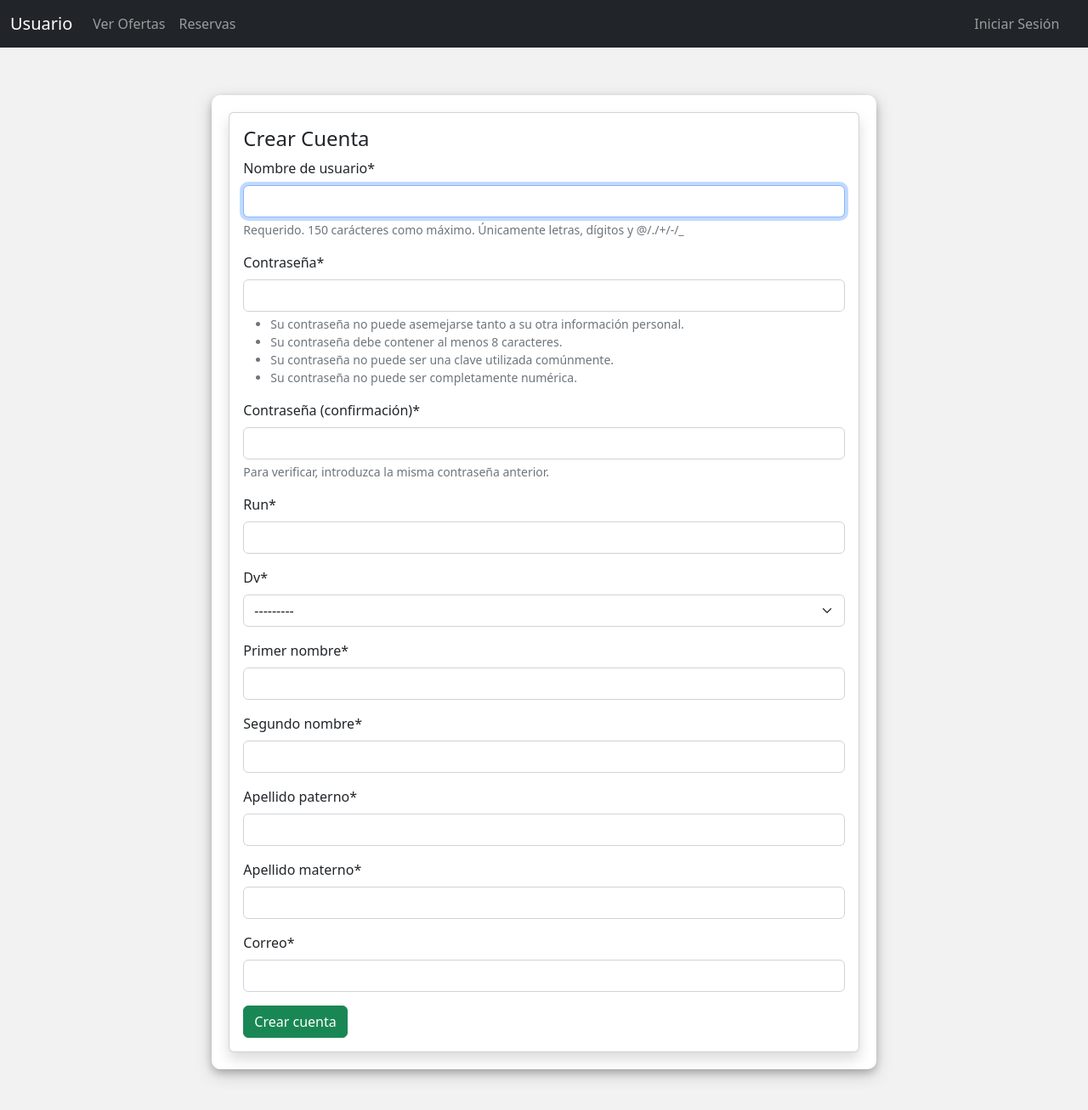
After one commit to JuanZweifel/veranumIng, a Django app: page /accounts/crear_cuenta in a window 1280 px wide. The commit adds this page. Shown: the whole page at 85% size. Run offline with Django 4.2, Linux system fonts and the light colour scheme; some libraries are stand-ins or nearby versions.

Commit message:
crear cuenta y modificar cuenta listos

```diff
--- a/app/forms.py
+++ b/app/forms.py
@@ -1,5 +1,7 @@
 from django import forms
-from .models import Tipo_habitacion, Habitacion
+from .models import Tipo_habitacion, Habitacion, Cliente
+from django.contrib.auth.forms import UserCreationForm
+from django.contrib.auth.models import User
 
 class frmAddTipo(forms.ModelForm):
     class Meta:
@@ -21,3 +23,25 @@ class frmModifHabitacion(forms.ModelForm):
     class Meta:
         model=Habitacion
         fields = ["tipo_habitacion", "cant_camas", "cant_banos", "estado_habitacion", "hotel"]
+
+
+class frmCrearCuenta(UserCreationForm):
+    class Meta:
+        model=User
+        fields=["username","password1","password2"]
+
+
+
+class frmPerfilCliente(forms.ModelForm):
+
+    class Meta:
+        model=Cliente
+        fields=["run","dv","primer_nombre","segundo_nombre","apellido_paterno","apellido_materno","correo"]
+
+
+
+class frmModifDatosCliente(forms.ModelForm):
+
+    class Meta:
+        model=Cliente
+        fields=["run","dv","primer_nombre","segundo_nombre","apellido_paterno","apellido_materno","correo"]
--- a/app/models.py
+++ b/app/models.py
@@ -1,10 +1,14 @@
 from django.db import models
 from django.core.validators import MinValueValidator, MaxValueValidator
+from django.contrib.auth.models import User
+from django.core.validators import RegexValidator
+# Create your models here.
 
-# Create your models here.
+validarletras = RegexValidator(r'^[a-zA-Z]*$', 'Ingrese solo letras')
+
 class Tipo_habitacion(models.Model):
     id_tipo_habitacion=models.AutoField(primary_key=True, null=False)
-    nom_tipo=models.CharField(max_length=50, null=False)
+    nom_tipo=models.CharField(max_length=50, null=False, unique=True, validators=[validarletras])
     descrip_tipo=models.TextField(null=True)
     precio=models.PositiveIntegerField(null=False,  validators=[MinValueValidator(1)])
 
@@ -22,7 +26,7 @@ class Habitacion(models.Model):
     ("H2", "Hotel 2"),
     ]
 
-    id_habitacion=models.PositiveIntegerField(primary_key=True, null=False)
+    id_habitacion=models.PositiveIntegerField(primary_key=True, null=False, unique=True)
     tipo_habitacion=models.ForeignKey(Tipo_habitacion, on_delete=models.PROTECT)
     cant_camas=models.PositiveIntegerField(null=False, default=0, validators=[MinValueValidator(1), MaxValueValidator(4)])
     cant_banos=models.PositiveIntegerField(null=False, default=0, validators=[MinValueValidator(1), MaxValueValidator(3)])
@@ -36,10 +40,12 @@ class Cliente(models.Model):
     ]
 
 
+    usuario=models.OneToOneField(User, unique=True, related_name='perfil', on_delete=models.CASCADE)
+
     run=models.PositiveIntegerField(primary_key=True, null=False, validators=[MinValueValidator(1000000), MaxValueValidator(99999999)])
     dv=models.CharField(null=False, max_length=1, choices=DIGITOS_VERIFICADORES)
-    primer_nombre=models.CharField(max_length=30, null=False)
-    segundo_nombre=models.CharField(max_length=30, null=False)
-    apellido_paterno=models.CharField(max_length=30, null=False)
-    apellido_materno=models.CharField(max_length=30, null=False)
+    primer_nombre=models.CharField(max_length=30, null=False, validators=[validarletras])
+    segundo_nombre=models.CharField(max_length=30, null=False, validators=[validarletras])
+    apellido_paterno=models.CharField(max_length=30, null=False, validators=[validarletras])
+    apellido_materno=models.CharField(max_length=30, null=False, validators=[validarletras])
     correo=models.EmailField(max_length=254)
--- a/app/templates/app/base_usuario.html
+++ b/app/templates/app/base_usuario.html
@@ -37,9 +37,14 @@
                         <li class="nav-item">
                             <a class="nav-link" href="#">Reservas</a>
                         </li>
-                        <li class="nav-item">
-                            <a class="nav-link" href="#">Iniciar sesión</a>
-                        </li>
+                    </ul>
+                    <ul class="navbar-nav" style="position: fixed;right:2%">
+                        {% if user.is_authenticated %}
+                        <li><a class="nav-link" href="#">{{user.username}}</a></li>
+                        <li><a class="nav-link" href="{% url 'index_usuario' %}">Cerrar Sesión</a></li>
+                        {% else %}
+                        <li><a class="nav-link" href="#">Iniciar Sesión</a></li>
+                        {% endif %}
                     </ul>
                 </div>
             </div>
--- a/app/templates/app/index.html
+++ b/app/templates/app/index.html
@@ -2,6 +2,6 @@
 {% load static %}
 {% block contenido %}
     <div class="text-center mt-5">
-    <img class="img-fluid"src="{% static 'img/veranum.png' %}" alt="" width="1200" >
+    <img class="img-fluid"src="{% static 'img/veranum.png' %}" alt="" width="1000" >
     </div>
 {% endblock contenido %}
--- a/app/templates/app/index_usuario.html
+++ b/app/templates/app/index_usuario.html
@@ -2,6 +2,6 @@
 {% load static %}
 {% block contenido %}
     <div class="text-center mt-5">
-    <img class="img-fluid"src="{% static 'img/veranum.png' %}" alt="" width="1200" >
+    <img class="img-fluid"src="{% static 'img/veranum.png' %}" alt="" width="1000" >
     </div>
 {% endblock contenido %}
--- /dev/null
+++ b/app/templates/app/registration/crear_cuenta.html
@@ -0,0 +1,31 @@
+{% extends 'app/base_usuario.html' %}
+{% load static %}
+{% load crispy_forms_tags %}
+
+{% block contenido %}
+
+<div class="row p-5 mt-2">
+    <div class="col-sm-2"></div>
+    <div class="col-sm-8 ">
+        <form action="" method="post">
+
+            <div class="card shadow">
+
+                <div class="card-body">
+                    <h4 class="card-title">Crear Cuenta</h4>
+                    {% csrf_token %}
+                    {{form|crispy}}
+                    {{fuser|crispy}}
+
+
+                    <input type="submit" class="btn btn-success" value="Crear cuenta">
+
+
+                </div>
+            </div>
+
+        </form>
+    </div>
+    <div class="col-sm-2"></div>
+</div>
+{%endblock contenido%}
--- a/app/templates/app/tipo_habitacion.html
+++ b/app/templates/app/tipo_habitacion.html
@@ -15,7 +15,7 @@
                         <tr>
                             <th scope="col">Id</th>
                             <th scope="col">Nombre</th>
-                            <th scope="col">Descripcion</th>
+                            <th scope="col">Descripción</th>
                             <th scope="col">Precio</th>
                             <th> Acciones </th>
                         </tr>
--- a/app/urls.py
+++ b/app/urls.py
@@ -2,6 +2,9 @@ from django.urls import include,path
 from .views import tipo_habitacion,tipo_habitacion_add, tipo_habitacion_modif,tipo_habitacion_eliminar, habitacion_eliminar
 from .views import tipo_habitacion,tipo_habitacion_add, habitacion,habitacion_add, index, habitacion_modif
 from .views import index_usuario
+from .views import crear_cuenta
+from .views import modificar_perfil
+
 
 urlpatterns = [
     path('tipo_habitacion', tipo_habitacion, name='tipo_habitacion'),
@@ -13,5 +16,7 @@ urlpatterns = [
     path('tipo_habitacion_modif/<id>', tipo_habitacion_modif, name='tipo_habitacion_modif'),
     path('tipo_habitacion_eliminar/<id>', tipo_habitacion_eliminar, name='tipo_habitacion_eliminar'),
     path('', index, name='index'),
-    path('index_usuario', index_usuario, name='index_usuario')
+    path('index_usuario', index_usuario, name='index_usuario'),
+    path('accounts/crear_cuenta', crear_cuenta, name='crear_cuenta'),
+    path('modificar_perfil/<id>', modificar_perfil, name='modificar_perfil')
 ]
--- a/app/views.py
+++ b/app/views.py
@@ -1,9 +1,62 @@
 from django.shortcuts import render, get_object_or_404,redirect
 from django.http import HttpResponseRedirect
-from .models import Tipo_habitacion, Habitacion
+from .models import Tipo_habitacion, Habitacion, Cliente
 from .forms import frmAddTipo, frmAddHabitacion
 from .forms import frmAddTipo, frmModifTipo, frmModifHabitacion
+from .forms import frmCrearCuenta
+from .forms import frmPerfilCliente, frmModifDatosCliente
+from django.contrib.auth.models import User
+
 # Create your views here.
+
+def modificar_perfil(request,id):
+    modificar=get_object_or_404(Cliente,run=id)
+
+    form = frmModifDatosCliente(instance=modificar)
+    contexto={
+        "form":form,
+        "modificar":modificar
+    }
+
+    if request.method=="POST":
+
+        form=frmModifDatosCliente(data=request.POST,instance=modificar)
+
+        if form.is_valid():
+            form.save()
+            return redirect(to="modificar")
+
+    return render(request,"app/modificar_cliente.html",contexto)
+
+
+def crear_cuenta(request):
+    formext=frmCrearCuenta(request.POST or None)
+    formnormal=frmPerfilCliente(request.POST or None)
+
+    contexto={
+        "form":formext,
+        "fuser":formnormal
+
+    }
+
+    if request.method=="POST":
+        if formnormal.is_valid() and formext.is_valid():
+            formext.save()
+            datoext=formext.cleaned_data
+            usr=User.objects.get(username=datoext.get("username"))
+            u=Cliente()
+            datos=formnormal.cleaned_data
+            u.run=datos.get("run")
+            u.dv=datos.get("dv")
+            u.primer_nombre=datos.get("primer_nombre")
+            u.segundo_nombre=datos.get("segundo_nombre")
+            u.apellido_paterno=datos.get("apellido_paterno")
+            u.apellido_materno=datos.get("apellido_materno")
+            u.correo=datos.get("correo")
+            u.usuario=usr
+            u.save()
+
+    return render(request,"app/registration/crear_cuenta.html",contexto)
 
 def tipo_habitacion(request):
     tipo = Tipo_habitacion.objects.all()
@@ -86,6 +139,7 @@ def habitacion(request):
 
     return render(request, "app/habitacion.html", context)
 
+
 def habitacion_add(request):
     if request.method == "POST":
         form = frmAddHabitacion(request.POST)
--- a/veranumIng/urls.py
+++ b/veranumIng/urls.py
@@ -19,5 +19,6 @@ from django.urls import include,path
 
 urlpatterns = [
     path('admin/', admin.site.urls),
-    path('', include('app.urls'))
+    path('', include('app.urls')),
+    path('accounts', include('django.contrib.auth.urls'))
 ]
```
Also changed, not shown: app/templates/app/modificar_cliente.html (added, +24 -0 lines), app/migrations/0003_cliente_alter_tipo_habitacion_precio_habitacion.py (added), app/migrations/0004_cliente_user.py (added), app/migrations/0005_alter_habitacion_id_habitacion_and_more.py (added), app/migrations/0006_alter_cliente_user.py (added), app/migrations/0007_rename_user_cliente_usuario.py (added), app/migrations/0008_alter_cliente_primer_nombre.py (added), app/migrations/0009_alter_cliente_primer_nombre.py (added), app/migrations/0010_alter_cliente_primer_nombre.py (added), app/migrations/0011_alter_cliente_apellido_materno_and_more.py (added).
